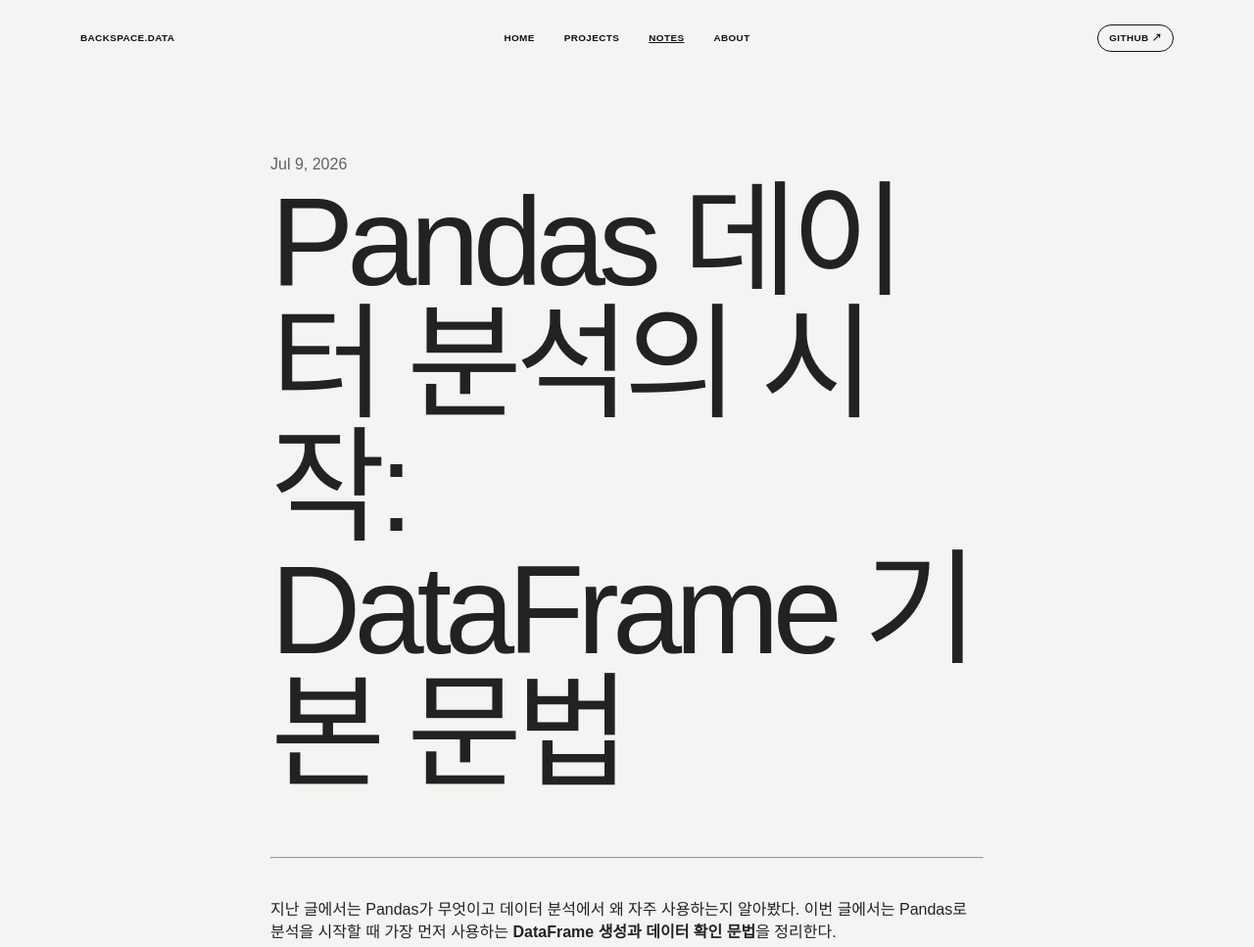
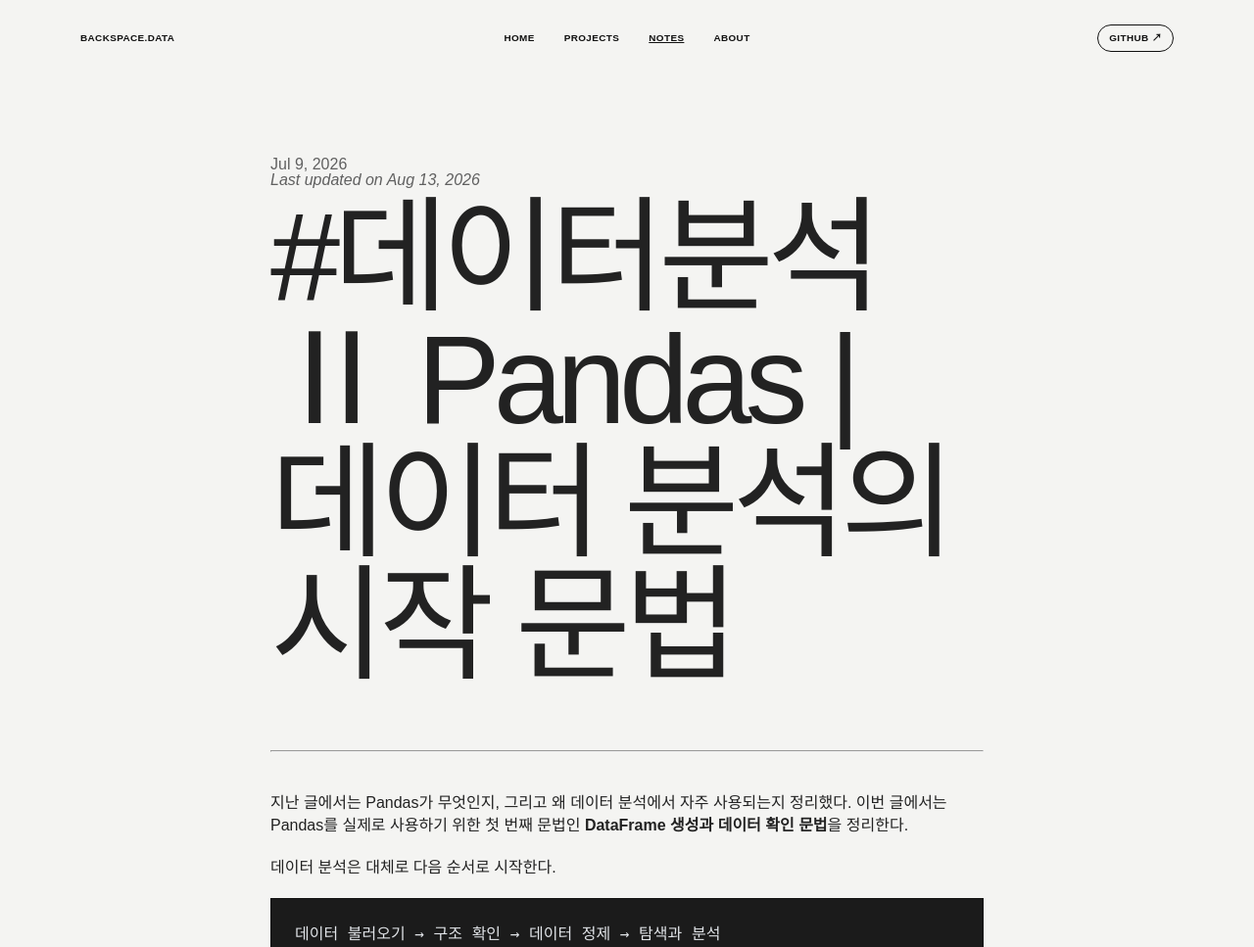
Before and after one commit to beckspeca/beckspeca.github.io, an Astro site: page /blog/pandas-dataframe-basics in a window 1280 px wide. Shown: the top 967 px of the page at 98% size. Built offline with nearby package versions, Linux system fonts and the light colour scheme; Astro itself is replaced by a stand-in of ours; code samples lack their colours.

Commit message:
Align Pandas article with Velog source

```diff
--- a/src/content/blog/pandas-dataframe-basics.md
+++ b/src/content/blog/pandas-dataframe-basics.md
@@ -1,11 +1,12 @@
 ---
-title: 'Pandas 데이터 분석의 시작: DataFrame 기본 문법'
-description: 'DataFrame을 만들고 불러온 뒤 head, shape, info, describe로 데이터 구조를 확인하는 방법을 정리합니다.'
+title: '#데이터분석 Ⅱ Pandas | 데이터 분석의 시작 문법'
+description: 'Pandas DataFrame을 만들고 불러온 뒤 head, shape, columns, info, describe로 데이터 구조를 확인하는 기본 문법을 정리합니다.'
 pubDate: '2026-07-09'
-tags: ['Python', 'Pandas', 'DataFrame']
+updatedDate: '2026-08-13'
+tags: ['AI', 'ML', 'DA', 'DS', 'NumPy', 'Pandas']
 ---
 
-지난 글에서는 Pandas가 무엇이고 데이터 분석에서 왜 자주 사용하는지 알아봤다. 이번 글에서는 Pandas로 분석을 시작할 때 가장 먼저 사용하는 **DataFrame 생성과 데이터 확인 문법**을 정리한다.
+지난 글에서는 Pandas가 무엇인지, 그리고 왜 데이터 분석에서 자주 사용되는지 정리했다. 이번 글에서는 Pandas를 실제로 사용하기 위한 첫 번째 문법인 **DataFrame 생성과 데이터 확인 문법**을 정리한다.
 
 데이터 분석은 대체로 다음 순서로 시작한다.
 
```
